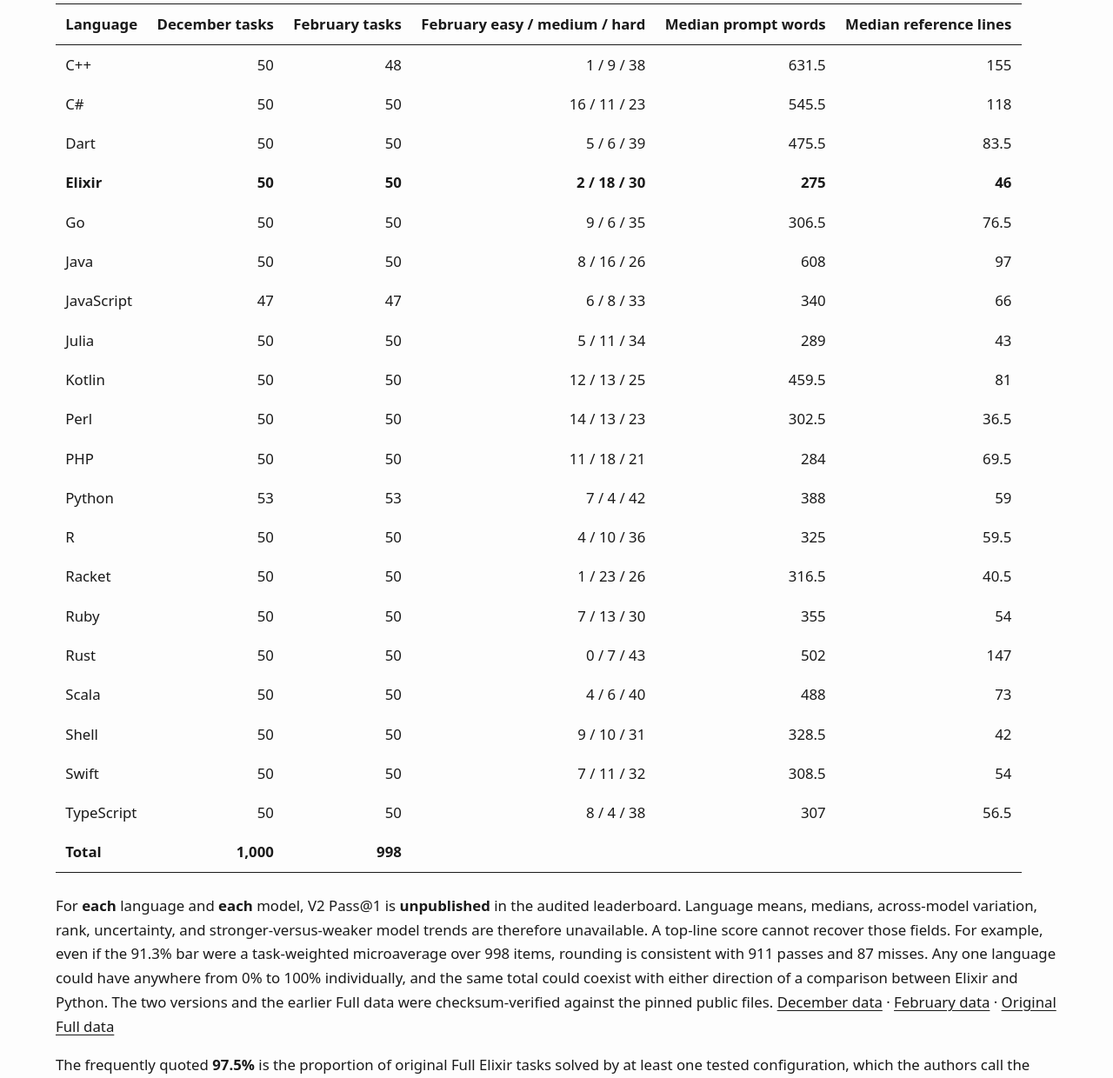
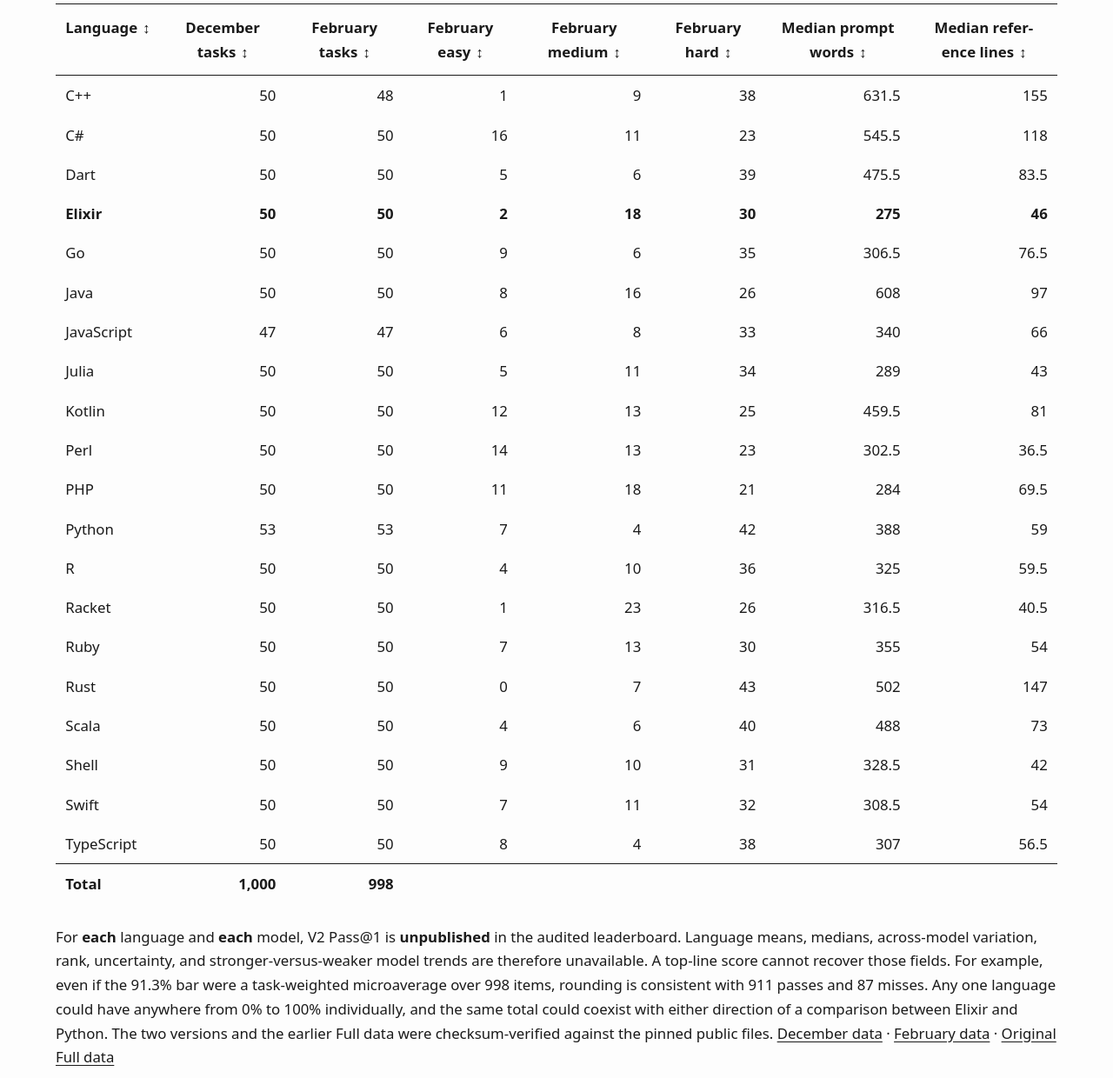
Before and after one commit to ilyabayel/autocodebench-v2-audit, a plain HTML site: page index.html in a window 1280 px wide. Shown: the part 2880-4120 px from the top of the page at 87% size. Drawn offline with Linux system fonts and the light colour scheme.

Commit message:
Make language summary sortable

```diff
--- a/index.html
+++ b/index.html
@@ -262,6 +262,13 @@ nav#TOC { border-block: 1px solid; padding-block: .7rem; }
 .task-grid span { display: grid; place-items: center; aspect-ratio: 1; border-radius: .25rem; background: color-mix(in srgb, currentColor 10%, transparent); }
 .task-grid .flag { background: #a33f28; color: white; font-weight: 750; }
 @media (max-width: 38rem) { .bars li { grid-template-columns: 1fr auto; margin: .65rem 0; } .track { grid-row: 2; grid-column: 1 / -1; } .bars strong { grid-row: 1; grid-column: 2; } }
+</style>
+<style>
+#language-summary button { font: inherit; color: inherit; border: 0; background: none; cursor: pointer; padding: .25rem 0; }
+#language-summary button:hover { text-decoration: underline; }
+#language-summary button span::after { content: '↕'; margin-left: .35em; }
+#language-summary th[aria-sort="ascending"] button span::after { content: '↑'; }
+#language-summary th[aria-sort="descending"] button span::after { content: '↓'; }
 </style>
 </head>
 <body>
@@ -468,13 +475,15 @@ href="https://github.com/Tencent-Hunyuan/AutoCodeBenchmark/blob/9badc8ae5d9c4e40
 8 chart</a> · <a
 href="https://autocodebench.github.io/images/leaderboard_acb-v2-260217.png">February
 chart</a></p>
-<div class="table-scroll" role="region" aria-label="Report table" tabindex="0"><table>
+<div class="table-scroll" role="region" aria-label="Report table" tabindex="0"><table id="language-summary">
 <thead>
 <tr>
 <th>Language</th>
 <th style="text-align: right;">December tasks</th>
 <th style="text-align: right;">February tasks</th>
-<th style="text-align: right;">February easy / medium / hard</th>
+<th style="text-align: right;">February easy</th>
+<th style="text-align: right;">February medium</th>
+<th style="text-align: right;">February hard</th>
 <th style="text-align: right;">Median prompt words</th>
 <th style="text-align: right;">Median reference lines</th>
 </tr>
@@ -484,7 +493,9 @@ chart</a></p>
 <td>C++</td>
 <td style="text-align: right;">50</td>
 <td style="text-align: right;">48</td>
-<td style="text-align: right;">1 / 9 / 38</td>
+<td style="text-align: right;">1</td>
+<td style="text-align: right;">9</td>
+<td style="text-align: right;">38</td>
 <td style="text-align: right;">631.5</td>
 <td style="text-align: right;">155</td>
 </tr>
@@ -492,7 +503,9 @@ chart</a></p>
 <td>C#</td>
 <td style="text-align: right;">50</td>
 <td style="text-align: right;">50</td>
-<td style="text-align: right;">16 / 11 / 23</td>
+<td style="text-align: right;">16</td>
+<td style="text-align: right;">11</td>
+<td style="text-align: right;">23</td>
 <td style="text-align: right;">545.5</td>
 <td style="text-align: right;">118</td>
 </tr>
@@ -500,7 +513,9 @@ chart</a></p>
 <td>Dart</td>
 <td style="text-align: right;">50</td>
 <td style="text-align: right;">50</td>
-<td style="text-align: right;">5 / 6 / 39</td>
+<td style="text-align: right;">5</td>
+<td style="text-align: right;">6</td>
+<td style="text-align: right;">39</td>
 <td style="text-align: right;">475.5</td>
 <td style="text-align: right;">83.5</td>
 </tr>
@@ -508,7 +523,9 @@ chart</a></p>
 <td><strong>Elixir</strong></td>
 <td style="text-align: right;"><strong>50</strong></td>
 <td style="text-align: right;"><strong>50</strong></td>
-<td style="text-align: right;"><strong>2 / 18 / 30</strong></td>
+<td style="text-align: right;"><strong>2</strong></td>
+<td style="text-align: right;"><strong>18</strong></td>
+<td style="text-align: right;"><strong>30</strong></td>
 <td style="text-align: right;"><strong>275</strong></td>
 <td style="text-align: right;"><strong>46</strong></td>
 </tr>
@@ -516,7 +533,9 @@ chart</a></p>
 <td>Go</td>
 <td style="text-align: right;">50</td>
 <td style="text-align: right;">50</td>
-<td style="text-align: right;">9 / 6 / 35</td>
+<td style="text-align: right;">9</td>
+<td style="text-align: right;">6</td>
+<td style="text-align: right;">35</td>
 <td style="text-align: right;">306.5</td>
 <td style="text-align: right;">76.5</td>
 </tr>
@@ -524,7 +543,9 @@ chart</a></p>
 <td>Java</td>
 <td style="text-align: right;">50</td>
 <td style="text-align: right;">50</td>
-<td style="text-align: right;">8 / 16 / 26</td>
+<td style="text-align: right;">8</td>
+<td style="text-align: right;">16</td>
+<td style="text-align: right;">26</td>
 <td style="text-align: right;">608</td>
 <td style="text-align: right;">97</td>
 </tr>
@@ -532,7 +553,9 @@ chart</a></p>
 <td>JavaScript</td>
 <td style="text-align: right;">47</td>
 <td style="text-align: right;">47</td>
-<td style="text-align: right;">6 / 8 / 33</td>
+<td style="text-align: right;">6</td>
+<td style="text-align: right;">8</td>
+<td style="text-align: right;">33</td>
 <td style="text-align: right;">340</td>
 <td style="text-align: right;">66</td>
 </tr>
@@ -540,7 +563,9 @@ chart</a></p>
 <td>Julia</td>
 <td style="text-align: right;">50</td>
 <td style="text-align: right;">50</td>
-<td style="text-align: right;">5 / 11 / 34</td>
+<td style="text-align: right;">5</td>
+<td style="text-align: right;">11</td>
+<td style="text-align: right;">34</td>
 <td style="text-align: right;">289</td>
 <td style="text-align: right;">43</td>
 </tr>
@@ -548,7 +573,9 @@ chart</a></p>
 <td>Kotlin</td>
 <td style="text-align: right;">50</td>
 <td style="text-align: right;">50</td>
-<td style="text-align: right;">12 / 13 / 25</td>
+<td style="text-align: right;">12</td>
+<td style="text-align: right;">13</td>
+<td style="text-align: right;">25</td>
 <td style="text-align: right;">459.5</td>
 <td style="text-align: right;">81</td>
 </tr>
@@ -556,7 +583,9 @@ chart</a></p>
 <td>Perl</td>
 <td style="text-align: right;">50</td>
 <td style="text-align: right;">50</td>
-<td style="text-align: right;">14 / 13 / 23</td>
+<td style="text-align: right;">14</td>
+<td style="text-align: right;">13</td>
+<td style="text-align: right;">23</td>
 <td style="text-align: right;">302.5</td>
 <td style="text-align: right;">36.5</td>
 </tr>
@@ -564,7 +593,9 @@ chart</a></p>
 <td>PHP</td>
 <td style="text-align: right;">50</td>
 <td style="text-align: right;">50</td>
-<td style="text-align: right;">11 / 18 / 21</td>
+<td style="text-align: right;">11</td>
+<td style="text-align: right;">18</td>
+<td style="text-align: right;">21</td>
 <td style="text-align: right;">284</td>
 <td style="text-align: right;">69.5</td>
 </tr>
@@ -572,7 +603,9 @@ chart</a></p>
 <td>Python</td>
 <td style="text-align: right;">53</td>
 <td style="text-align: right;">53</td>
-<td style="text-align: right;">7 / 4 / 42</td>
+<td style="text-align: right;">7</td>
+<td style="text-align: right;">4</td>
+<td style="text-align: right;">42</td>
 <td style="text-align: right;">388</td>
 <td style="text-align: right;">59</td>
 </tr>
@@ -580,7 +613,9 @@ chart</a></p>
 <td>R</td>
 <td style="text-align: right;">50</td>
 <td style="text-align: right;">50</td>
-<td style="text-align: right;">4 / 10 / 36</td>
+<td style="text-align: right;">4</td>
+<td style="text-align: right;">10</td>
+<td style="text-align: right;">36</td>
 <td style="text-align: right;">325</td>
 <td style="text-align: right;">59.5</td>
 </tr>
@@ -588,7 +623,9 @@ chart</a></p>
 <td>Racket</td>
 <td style="text-align: right;">50</td>
 <td style="text-align: right;">50</td>
-<td style="text-align: right;">1 / 23 / 26</td>
+<td style="text-align: right;">1</td>
+<td style="text-align: right;">23</td>
+<td style="text-align: right;">26</td>
 <td style="text-align: right;">316.5</td>
 <td style="text-align: right;">40.5</td>
 </tr>
@@ -596,7 +633,9 @@ chart</a></p>
 <td>Ruby</td>
 <td style="text-align: right;">50</td>
 <td style="text-align: right;">50</td>
-<td style="text-align: right;">7 / 13 / 30</td>
+<td style="text-align: right;">7</td>
+<td style="text-align: right;">13</td>
+<td style="text-align: right;">30</td>
 <td style="text-align: right;">355</td>
 <td style="text-align: right;">54</td>
 </tr>
@@ -604,7 +643,9 @@ chart</a></p>
 <td>Rust</td>
 <td style="text-align: right;">50</td>
 <td style="text-align: right;">50</td>
-<td style="text-align: right;">0 / 7 / 43</td>
+<td style="text-align: right;">0</td>
+<td style="text-align: right;">7</td>
+<td style="text-align: right;">43</td>
 <td style="text-align: right;">502</td>
 <td style="text-align: right;">147</td>
 </tr>
@@ -612,7 +653,9 @@ chart</a></p>
 <td>Scala</td>
 <td style="text-align: right;">50</td>
 <td style="text-align: right;">50</td>
-<td style="text-align: right;">4 / 6 / 40</td>
+<td style="text-align: right;">4</td>
+<td style="text-align: right;">6</td>
+<td style="text-align: right;">40</td>
 <td style="text-align: right;">488</td>
 <td style="text-align: right;">73</td>
 </tr>
@@ -620,7 +663,9 @@ chart</a></p>
 <td>Shell</td>
 <td style="text-align: right;">50</td>
 <td style="text-align: right;">50</td>
-<td style="text-align: right;">9 / 10 / 31</td>
+<td style="text-align: right;">9</td>
+<td style="text-align: right;">10</td>
+<td style="text-align: right;">31</td>
 <td style="text-align: right;">328.5</td>
 <td style="text-align: right;">42</td>
 </tr>
@@ -628,7 +673,9 @@ chart</a></p>
 <td>Swift</td>
 <td style="text-align: right;">50</td>
 <td style="text-align: right;">50</td>
-<td style="text-align: right;">7 / 11 / 32</td>
+<td style="text-align: right;">7</td>
+<td style="text-align: right;">11</td>
+<td style="text-align: right;">32</td>
 <td style="text-align: right;">308.5</td>
 <td style="text-align: right;">54</td>
 </tr>
@@ -636,10 +683,13 @@ chart</a></p>
 <td>TypeScript</td>
 <td style="text-align: right;">50</td>
 <td style="text-align: right;">50</td>
-<td style="text-align: right;">8 / 4 / 38</td>
+<td style="text-align: right;">8</td>
+<td style="text-align: right;">4</td>
+<td style="text-align: right;">38</td>
 <td style="text-align: right;">307</td>
 <td style="text-align: right;">56.5</td>
 </tr>
+</tbody><tfoot>
 <tr>
 <td><strong>Total</strong></td>
 <td style="text-align: right;"><strong>1,000</strong></td>
@@ -647,8 +697,10 @@ chart</a></p>
 <td style="text-align: right;"></td>
 <td style="text-align: right;"></td>
 <td style="text-align: right;"></td>
-</tr>
-</tbody>
+<td style="text-align: right;"></td>
+<td style="text-align: right;"></td>
+</tr>
+</tfoot>
 </table></div>
 <p>For <strong>each</strong> language and <strong>each</strong> model,
 V2 Pass@1 is <strong>unpublished</strong> in the audited leaderboard.
@@ -1836,5 +1888,36 @@ evaluation client</a></p>
 class="sourceCode bash"><code class="sourceCode bash"><span id="cb2-1"><a href="#cb2-1" aria-hidden="true" tabindex="-1"></a><span class="ex">rtk</span> proxy python3.12 autocodebench-v2-audit/grading_probe.py <span class="dt">\</span></span>
 <span id="cb2-2"><a href="#cb2-2" aria-hidden="true" tabindex="-1"></a>  autocodebench-v2-260217.jsonl /path/to/AutoCodeBench-V2/call_sandbox.py <span class="dt">\</span></span>
 <span id="cb2-3"><a href="#cb2-3" aria-hidden="true" tabindex="-1"></a>  <span class="at">--all-elixir</span> <span class="at">--original</span> /path/to/autocodebench-v2.jsonl</span></code></pre></div>
+<script>
+(() => {
+  const table = document.getElementById('language-summary');
+  const headers = [...table.tHead.rows[0].cells];
+  const body = table.tBodies[0];
+  const collator = new Intl.Collator('en');
+
+  headers.forEach((header, column) => {
+    const button = document.createElement('button');
+    button.type = 'button';
+    button.textContent = header.textContent.trim();
+    const arrow = document.createElement('span');
+    arrow.setAttribute('aria-hidden', 'true');
+    button.append(arrow);
+    header.scope = 'col';
+    header.replaceChildren(button);
+
+    button.addEventListener('click', () => {
+      const direction = header.getAttribute('aria-sort') === 'ascending' ? -1 : 1;
+      for (const other of headers) other.removeAttribute('aria-sort');
+      header.setAttribute('aria-sort', direction === 1 ? 'ascending' : 'descending');
+
+      const value = row => row.cells[column].textContent.trim();
+      const sorted = [...body.rows].sort((a, b) => direction * (column === 0
+        ? collator.compare(value(a), value(b))
+        : Number(value(a)) - Number(value(b))));
+      body.append(...sorted);
+    });
+  });
+})();
+</script>
 </body>
 </html>
```
